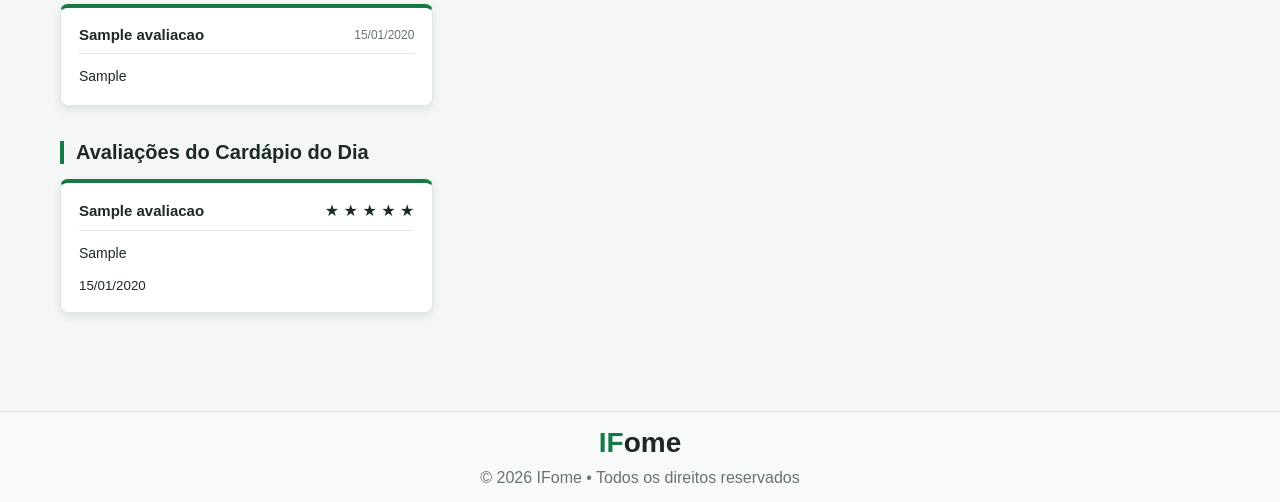
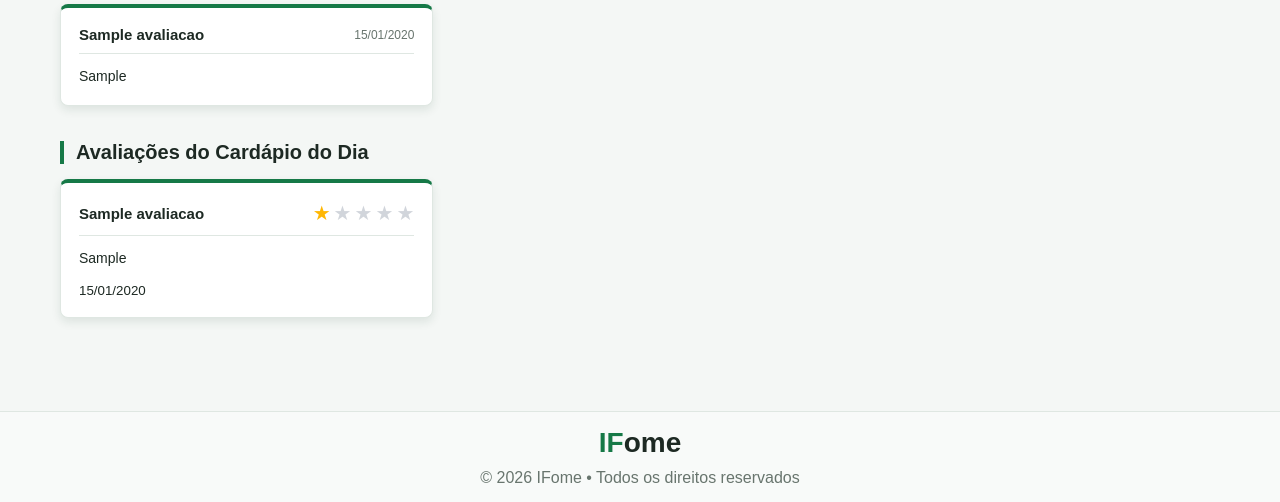
Before and after one commit to jtruazelli/IFome-Django, a Django app: template avaliacoes/templates/avaliacoes/avaliacoes.html in a window 1280 px wide. Shown: the part 298-800 px from the top of the page. Run offline with Django 5.2, Linux system fonts and the light colour scheme; the template is opened without the code that fills it: values that come from a table or form of the project are taken from there, others are empty; tables that the repository leaves empty hold one stand-in row (values such as "Sample post").

Commit message:
Fiz as estrelas de avaliação aparecerem na página de avaliações.

```diff
--- a/avaliacoes/templates/avaliacoes/avaliacoes.html
+++ b/avaliacoes/templates/avaliacoes/avaliacoes.html
@@ -2,81 +2,107 @@
 {% load static %}
 
 {% block title %}IFome - Mural de Avaliações{% endblock %}
-
 {% block extra_css %}
     <link rel="stylesheet" href="{% static 'css/base/base.css' %}">
     <link rel="stylesheet" href="{% static 'css/base/base_aluno.css' %}">
     <link rel="stylesheet" href="{% static 'css/avaliacoes/avaliacoes.css' %}">
     <link rel="stylesheet" href="{% static 'css/estrelas.css' %}">
 {% endblock %}
+{% block content %}
 
-{% block content %}
+    <!-- Botões -->
     <div class="button mb-4">
-        <a href="{% url 'cadastrar_avaliacao' %}" class="btn novaAvaliacao">
+        <a href="{% url 'cadastrar_avaliacao' %}"
+           class="btn novaAvaliacao">
             + Avaliar Cardápio
         </a>
-        <a href="{% url 'mensagem_carinho' %}" class="btn novaAvaliacao btn-carinho">
+        <a href="{% url 'mensagem_carinho' %}"
+           class="btn novaAvaliacao btn-carinho">
             + Enviar Mensagem de Carinho
         </a>
     </div>
 
     <div class="container-avaliacoes">
-
         <div class="header-pagina">
             <h1>Mural da Cozinha</h1>
         </div>
-
+        <!-- MENSAGENS DE CARINHO -->
         <section class="secao-mensagens-tias">
-            <h2>Mensagens de Carinho pras Tias</h2>
-
+           <h2>Mensagens de Carinho pras Tias</h2>
             <div class="grid-cards-carinho">
                 {% for mensagem in mensagens_carinho %}
                     <div class="card card-carinho">
+
                         <div class="card-header">
-                            <span class="autor">{{ mensagem.nome_autor }}</span>
-                            <span class="data">{{ mensagem.data_criacao|date:"d/m/Y" }}</span>
+                            <span class="autor">
+                                {{ mensagem.nome_autor }}
+                            </span>
+                            <span class="data">
+                                {{ mensagem.data_criacao|date:"d/m/Y" }}
+                            </span>
                         </div>
                         <div class="card-body">
                             <p>{{ mensagem.mensagem }}</p>
                         </div>
+
                     </div>
+
                 {% empty %}
-                    <p class="sem-registros">Nenhuma mensagem de carinho cadastrada ainda.</p>
+                    <p class="sem-registros">
+                        Nenhuma mensagem de carinho cadastrada ainda.
+                    </p>
                 {% endfor %}
             </div>
         </section>
 
+        <!-- AVALIAÇÕES DO CARDÁPIO -->
         <section class="secao-avaliacoes-cardapio">
             <h2>Avaliações do Cardápio do Dia</h2>
-
             <div class="grid-cards-cardapio">
                 {% for avaliacao in avaliacoes_cardapio %}
                     <div class="card card-cardapio">
+                        <!-- Cabeçalho -->
                         <div class="card-header">
-                            <span class="autor">{{ avaliacao.nome_autor }}</span>
+                            <span class="autor">
+                                {{ avaliacao.nome_autor }}
+                            </span>
 
-                            <!-- Exibição das Estrelas -->
-                            <div class="estrelas-card" title="Nota: {{ avaliacao.nota }}">
-                                <span class="estrela {% if avaliacao.nota >= 1 %}ativa{% endif %}">★</span>
-                                <span class="estrela {% if avaliacao.nota >= 2 %}ativa{% endif %}">★</span>
-                                <span class="estrela {% if avaliacao.nota >= 3 %}ativa{% endif %}">★</span>
-                                <span class="estrela {% if avaliacao.nota >= 4 %}ativa{% endif %}">★</span>
-                                <span class="estrela {% if avaliacao.nota >= 5 %}ativa{% endif %}">★</span>
+                            <!-- Estrelas da avaliação -->
+                            <div class="estrelas-card"
+                                 title="Nota: {{ avaliacao.nota }}"
+                                 style="display: flex; gap: 3px;">
+                                {% for numero in "12345" %}
+                                    {% if forloop.counter <= avaliacao.nota %}
+                                        <span style="color: #ffb703; font-size: 20px;">★</span>
+                                    {% else %}
+                                        <span style="color: #d1d5db; font-size: 20px;">★</span>
+                                    {% endif %}
+                                {% endfor %}
                             </div>
                         </div>
+                        <!-- Fim do cabeçalho -->
+
+                        <!-- Comentário -->
                         <div class="card-body">
                             <p>{{ avaliacao.mensagem }}</p>
                         </div>
+
+                        <!-- Data -->
                         <div class="card-footer">
-                            <small class="data">{{ avaliacao.data_criacao|date:"d/m/Y" }}</small>
+                            <small class="data">
+                                {{ avaliacao.data_criacao|date:"d/m/Y" }}
+                            </small>
                         </div>
                     </div>
+
+                    <!-- Fim do card -->
                 {% empty %}
-                    <p class="sem-registros">Nenhuma avaliação registrada para o cardápio de hoje.</p>
+                    <p class="sem-registros">
+                        Nenhuma avaliação registrada para o cardápio de hoje.
+                    </p>
                 {% endfor %}
             </div>
         </section>
-
     </div>
 {% endblock %}
 
--- a/static/css/avaliacoes/estrelas.css
+++ b/static/css/avaliacoes/estrelas.css
@@ -1,7 +1,3 @@
-/* =========================================
-   SISTEMA DE ESTRELAS
-   ========================================= */
-
 .rating-container {
     display: flex;
     flex-direction: column;
@@ -20,12 +16,10 @@
     justify-content: flex-end !important;
 }
 
-/* Esconde as bolinhas pretas dos radio buttons */
 .rating-stars input[type="radio"] {
     display: none !important;
 }
 
-/* Estilização das estrelas */
 .rating-stars label {
     font-size: 2.2rem;
     color: #d1d5db;
@@ -35,7 +29,7 @@
     line-height: 1;
 }
 
-/* Efeito de passar o cursor e selecionar */
+/* Efeito */
 .rating-stars label:hover,
 .rating-stars label:hover ~ label,
 .rating-stars input[type="radio"]:checked ~ label {
@@ -45,3 +39,21 @@
 .rating-stars label:active {
     transform: scale(1.15);
 }
+
+/* Estrelas exibidas nos cards de avaliação */
+
+.estrelas-card {
+    display: flex;
+    gap: 3px;
+    align-items: center;
+}
+
+.estrelas-card .estrela {
+    color: #d1d5db;
+    font-size: 18px;
+}
+
+/* Estrelas correspondentes à nota */
+.estrelas-card .estrela.ativa {
+    color: #ffb703;
+}
```
Also changed, not shown: static/css/avaliacoes/cadastro_avaliacao.css (+9 -13 lines).
